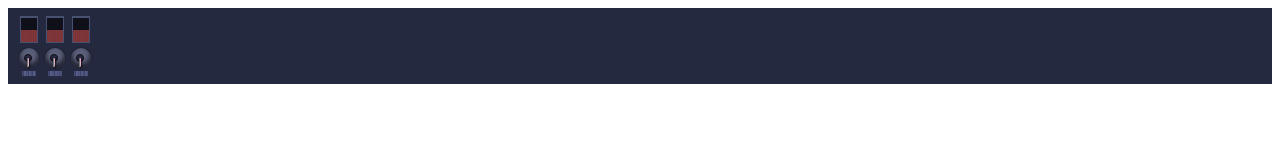
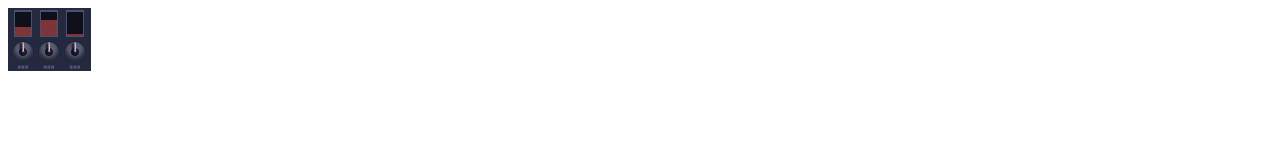
Before and after one commit to node9909/shining-dashboard, a React app: page / in a window 1280 px wide. Built offline with nearby package versions, Linux system fonts and the light colour scheme.

Commit message:
some style changes, i dunno

```diff
--- a/src/dashboards/Equalizer/Equalizer.js
+++ b/src/dashboards/Equalizer/Equalizer.js
@@ -29,11 +29,11 @@ Level.defaultProps = {
 };
 
 class Equalizer extends React.Component {
-  renderToggleLevels(key){
+  renderToggleLevels(key, level){
     return (
       <div className="flex__column">
-        <Level />
-        <ToggleSwitch/>
+        <Level percent={`${level}%`} />
+        <ToggleSwitch on/>
         <div
           className="barcode unreadable c-align txt-blue-m"
           style={{ marginTop: '0.15rem'}}
@@ -44,12 +44,15 @@ class Equalizer extends React.Component {
     )
   }
   render(){
+    const {
+      levels,
+    } = this.props;
     return (
-      <div style={{ padding: '0.5rem'}} className="dashboard--dark">
+      <div style={{ padding: '0.15rem'}} className="dashboard--dark">
         <div className="flex__column">
           <div className="flex__row">
             <React.Fragment>
-              {Array(3).fill().map((_, i) => this.renderToggleLevels(`0${i}${i*2}`))}
+              {levels.map((level, i) => this.renderToggleLevels(`0${i}${i*2}`, level))}
             </React.Fragment>
           </div>
         </div>
@@ -58,4 +61,8 @@ class Equalizer extends React.Component {
   }
 }
 
+Equalizer.defaultProps = {
+  levels: [40, 70, 10],
+};
+
 export default Equalizer;
--- a/src/styles/core/_utilities.scss
+++ b/src/styles/core/_utilities.scss
@@ -18,8 +18,9 @@
     font-family: 'Code-39';
 
     &.unreadable {
-        font-size: 5px;
+        font-size: 3px;
         font-weight: 800;
+        letter-spacing: 1px;
     }
 }
 
--- a/src/styles/modules/_dashboard.scss
+++ b/src/styles/modules/_dashboard.scss
@@ -1,4 +1,8 @@
 .dashboard {
+  &--dark {
+    display: inline-block;
+  }
+
   &--dark {
     background-color: lighten($gray-d, 5%);
 
--- a/src/styles/modules/_levels.scss
+++ b/src/styles/modules/_levels.scss
@@ -26,5 +26,6 @@
     width: 100%;
     bottom: 0;
     background-color: $orange;
+    transition: height 0.75s ease;
   }
 }
--- a/src/styles/modules/_switch.scss
+++ b/src/styles/modules/_switch.scss
@@ -4,7 +4,7 @@
         width: 0.5rem;
         border-style: solid;
         border-color: $black;
-        border-width: 0.05rem 0.05rem 0.1rem 0.1rem;
+        border-width: 1px 1px 0.1rem 0.1rem;
         background-color: $gray-d;
         border-radius: 50%;
         box-shadow: inset 0px 2px 1px 0px $gray-m;
@@ -49,18 +49,19 @@
             box-shadow: 1px 1px 2px 0px $black;
         }
         &.on {
-            border-width: 0.1rem 0.1rem 0.05rem 0.05rem;
+            border-width: 0.1rem 0.1rem 1px 1px;
         }
 
         &.on::after{
             transform: translateY(-90%) scaleY(-1);
             top: 2px;
-            left: 3px;
+            left: 2px;
         }
         &.on::before {
-            transform: translateY(-90%) scaleY(-1);
+            transform: translateY(-95%) scaleY(-1);
             top: 2px;
-            left: 3px;
+            left: 2px;
+            box-shadow: -2px -2px 2px 0px $black;
         }
     }
     &__emergency {
```
Also changed, not shown: src/styles/index.css.
